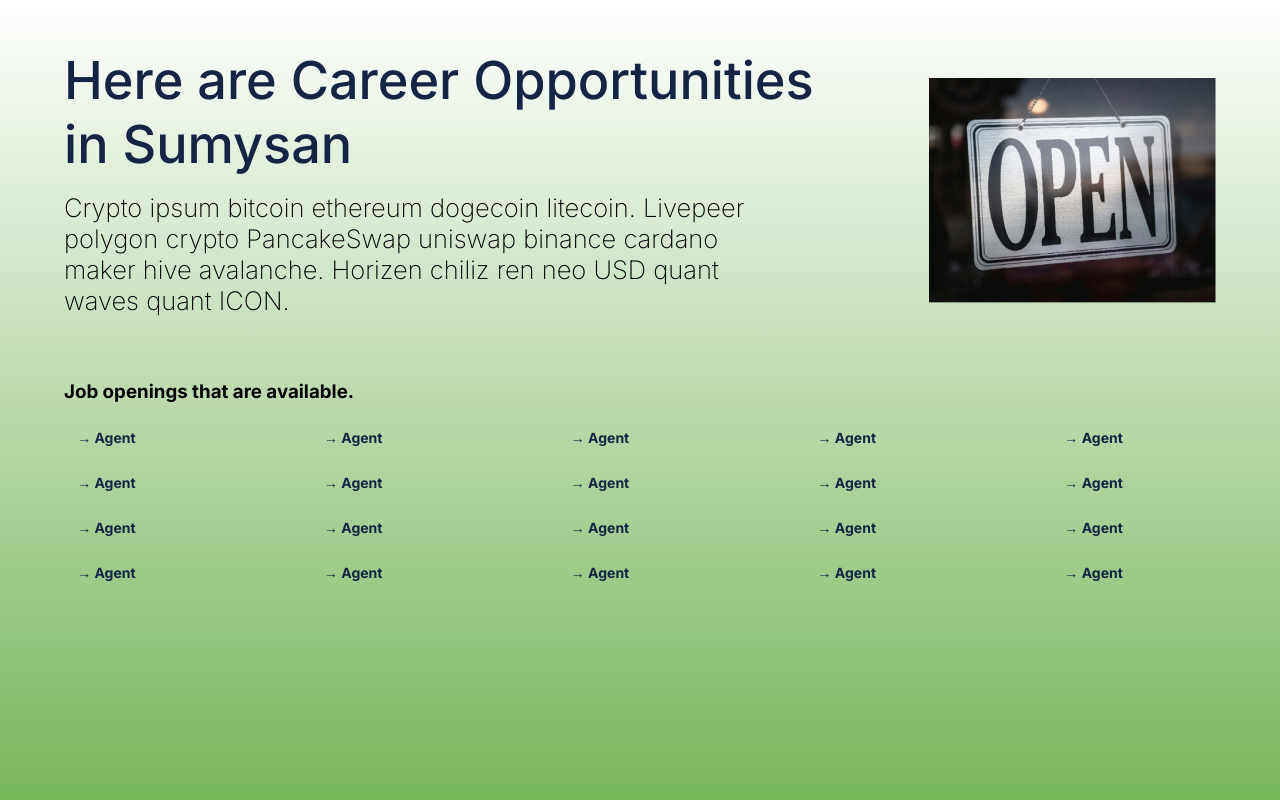
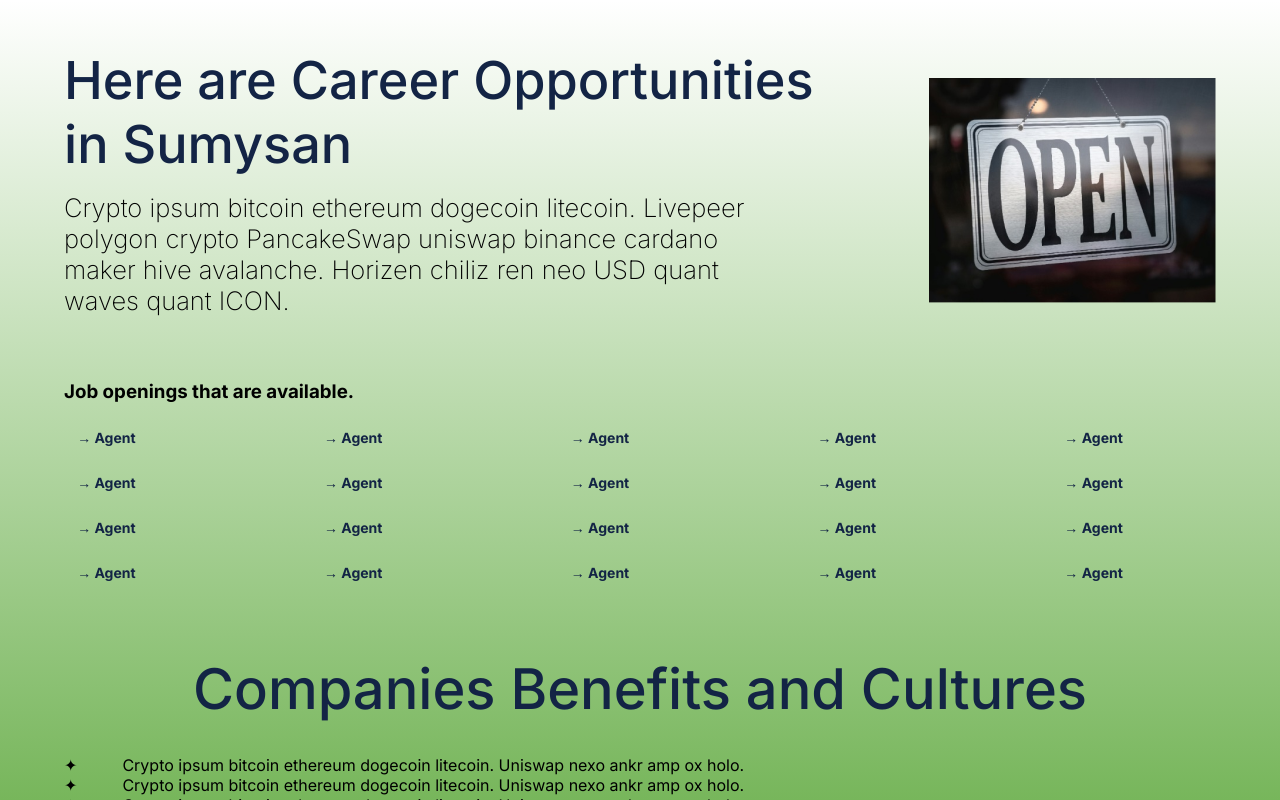
Before and after one commit to SumySan-Homex/Sumysan, a Next.js app: page /careerOpportunities in a window 1280 px wide. Built offline with nearby package versions, Linux system fonts and the light colour scheme.

Commit message:
:art: Improve structure of code

```diff
--- a/app/careerOpportunities/page.tsx
+++ b/app/careerOpportunities/page.tsx
@@ -58,6 +58,34 @@ const CareerOpportunities = () => {
         <Agents />
         <div></div>
       </div>
+
+      <div className={styles.coBenefits}>
+        <h3 className={styles.coBenefitsText}>
+          Companies Benefits and Cultures
+        </h3>
+        <div className={styles.coBenefitItems}>
+          <p>
+            ✦ &nbsp;&nbsp;&nbsp;&nbsp;&nbsp;&nbsp;&nbsp;&nbsp;&nbsp;Crypto ipsum
+            bitcoin ethereum dogecoin litecoin. Uniswap nexo ankr amp ox holo.
+          </p>
+          <p>
+            ✦ &nbsp;&nbsp;&nbsp;&nbsp;&nbsp;&nbsp;&nbsp;&nbsp;&nbsp;Crypto ipsum
+            bitcoin ethereum dogecoin litecoin. Uniswap nexo ankr amp ox holo.
+          </p>
+          <p>
+            ✦ &nbsp;&nbsp;&nbsp;&nbsp;&nbsp;&nbsp;&nbsp;&nbsp;&nbsp;Crypto ipsum
+            bitcoin ethereum dogecoin litecoin. Uniswap nexo ankr amp ox holo.
+          </p>
+          <p>
+            ✦ &nbsp;&nbsp;&nbsp;&nbsp;&nbsp;&nbsp;&nbsp;&nbsp;&nbsp;Crypto ipsum
+            bitcoin ethereum dogecoin litecoin. Uniswap nexo ankr amp ox holo.
+          </p>
+          <p>
+            ✦ &nbsp;&nbsp;&nbsp;&nbsp;&nbsp;&nbsp;&nbsp;&nbsp;&nbsp;Crypto ipsum
+            bitcoin ethereum dogecoin litecoin. Uniswap nexo ankr amp ox holo.
+          </p>
+        </div>
+      </div>
     </div>
   );
 };
--- a/styles/page.module.css
+++ b/styles/page.module.css
@@ -419,6 +419,25 @@
   .coJobOpening {
     margin: 4rem;
   }
+
+  .coBenefits {
+    margin: 4rem;
+
+    .coBenefitsText {
+      display: flex;
+      flex-direction: column;
+      justify-content: center;
+      align-items: center;
+
+      font-size: 3.5rem;
+      font-weight: 500;
+      color: #132445;
+    }
+
+    .coBenefitItems {
+      margin-top: 2rem;
+    }
+  }
 }
 
 .flexboxContainer {
```
